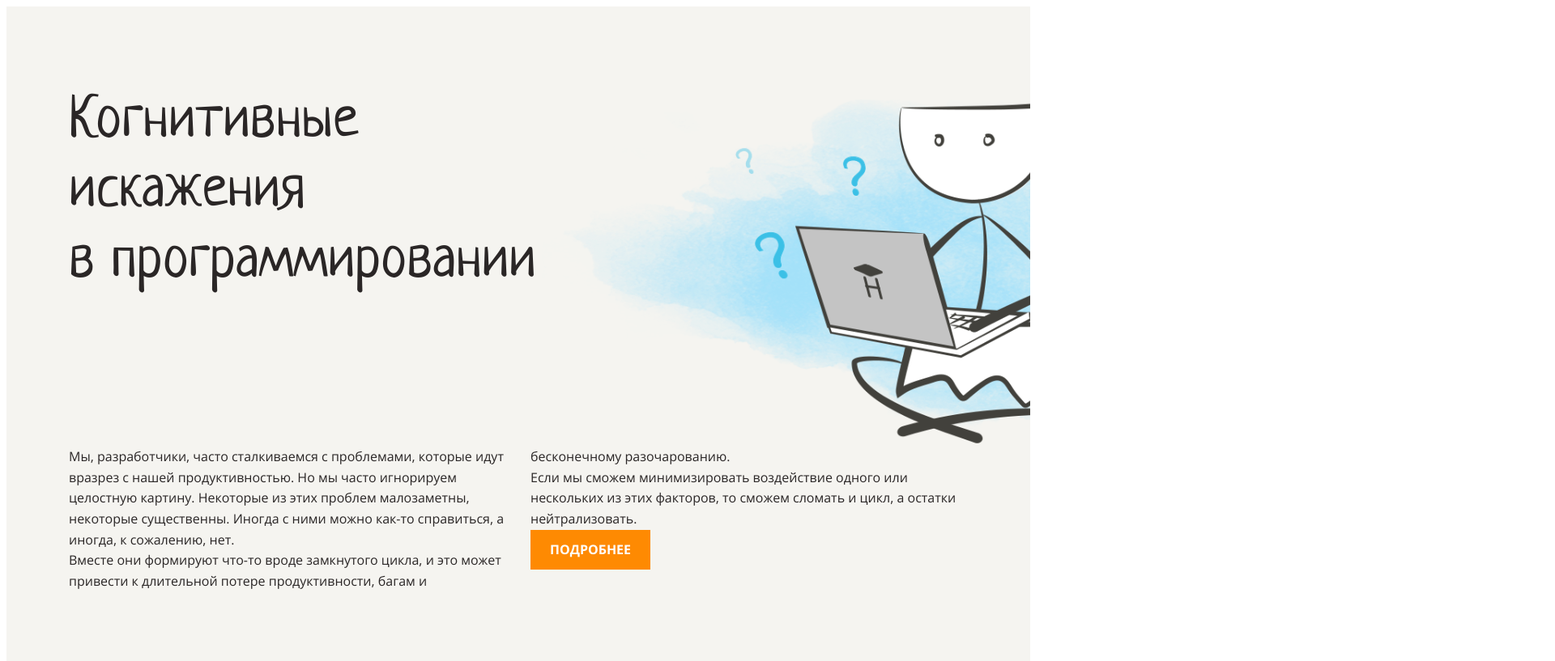
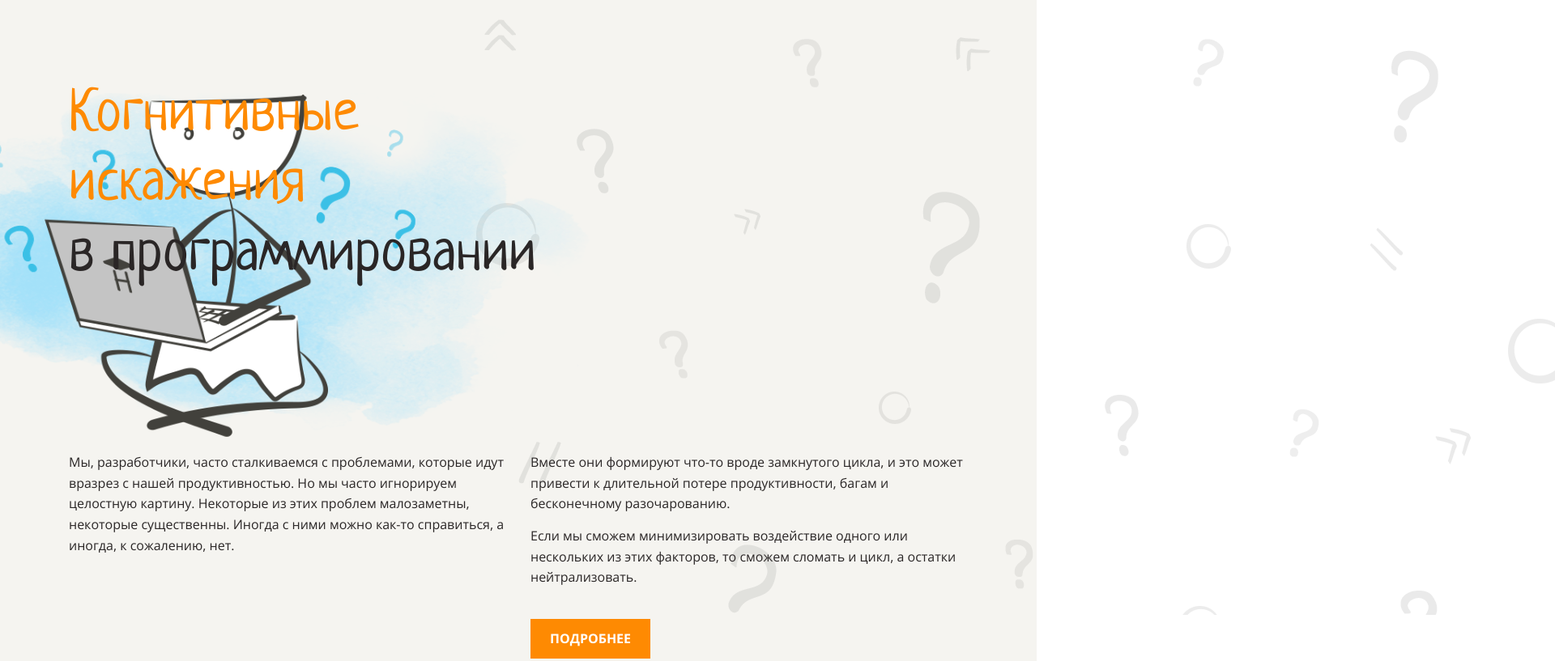
Before and after one commit to I-Gromov/layout-designer-project-lvl1, a website: page src/index.html in a window 1280 px wide. Shown: the top 817 px of the page at 81% size, 1920 px wide, since content can reach past the window. Drawn offline with Linux system fonts and the light colour scheme; files whose address does not match are found by name.

Commit message:
Подровнять хэдер по Пиксельперфекту

```diff
--- a/src/index.html
+++ b/src/index.html
@@ -9,25 +9,34 @@
   </head>
   <body>
     <header>
-      <div class="wrapper">
+      <div class="wrapper header_wrapper">
         <h1 class="header_title">
-          Когнитивные<br />
-          искажения <br /><span>в программировании</span>
+          <span class="header_title-orange"
+            >Когнитивные<br />
+            искажения</span
+          >
+          <br /><span>в программировании</span>
         </h1>
+        <img
+          class="header_image"
+          src="../images/main.png"
+          alt=""
+          height="525px"
+        />
         <div class="header_text-wrapper">
-          <p>
+          <p class="header_first-paragraph">
             Мы, разработчики, часто сталкиваемся с проблемами, которые идут
             вразрез с нашей продуктивностью. Но мы часто игнорируем целостную
             картину. Некоторые из этих проблем малозаметны, некоторые
             существенны. Иногда с ними можно как-то справиться, а иногда, к
             сожалению, нет.
           </p>
-          <p>
+          <p class="header_second-paragraph">
             Вместе они формируют что-то вроде замкнутого цикла, и это может
             привести к длительной потере продуктивности, багам и бесконечному
             разочарованию.
           </p>
-          <p>
+          <p class="header_third-paragraph">
             Если мы сможем минимизировать воздействие одного или нескольких из
             этих факторов, то сможем сломать и цикл, а остатки нейтрализовать.
           </p>
--- a/src/styles/style.css
+++ b/src/styles/style.css
@@ -37,6 +37,8 @@ body {
     font-size: 16px;
     line-height: 1.6em;
     color: var(--dark);
+    padding: 0;
+    margin: 0;
 }
 
 p {
@@ -101,13 +103,12 @@ a {
 header::before {
     position: absolute;
     top: 0;
-    left: 0;
-    z-index: -1;
+    left: 560px;
 
     display: block;
 
-    width: 100%;
-    height: 100%;
+    width: 1440px;
+    height: 95%;
 
     content: '';
 
@@ -117,20 +118,33 @@ header::before {
     opacity: .1;
 }
 
+.header-wrapper {
+position: relative;
+}
+
 header {
     background-color: var(--light);
-    background-image: url('../../images/main.png');
-    background-repeat: no-repeat;
-    background-position: 661px 55px;
-    background-size: 1082px 525px;
+}
+
+.header_image {
+    position: absolute;
+    top:55px;
+    right: 455px;
+    z-index: 1;
 }
 
 .header_title {
-    margin-bottom: 185px;
+    margin-bottom: 200px;
+    position: relative;
 
     font-weight: 400;
 
     text-align: left;
+    z-index: 2;
+}
+
+.header_title-orange {
+    color: var(--main);
 }
 
 .header_text-wrapper {
@@ -139,3 +153,16 @@ header {
     column-count: 2;
     column-gap: 30px;
 }
+
+.header_first-paragraph {
+    margin-bottom: 60px;
+}
+
+.header_second-paragraph {
+    break-inside: avoid;
+    margin-bottom: 14px;
+}
+
+.header_third-paragraph {
+    margin-bottom: 38px;
+}
```
